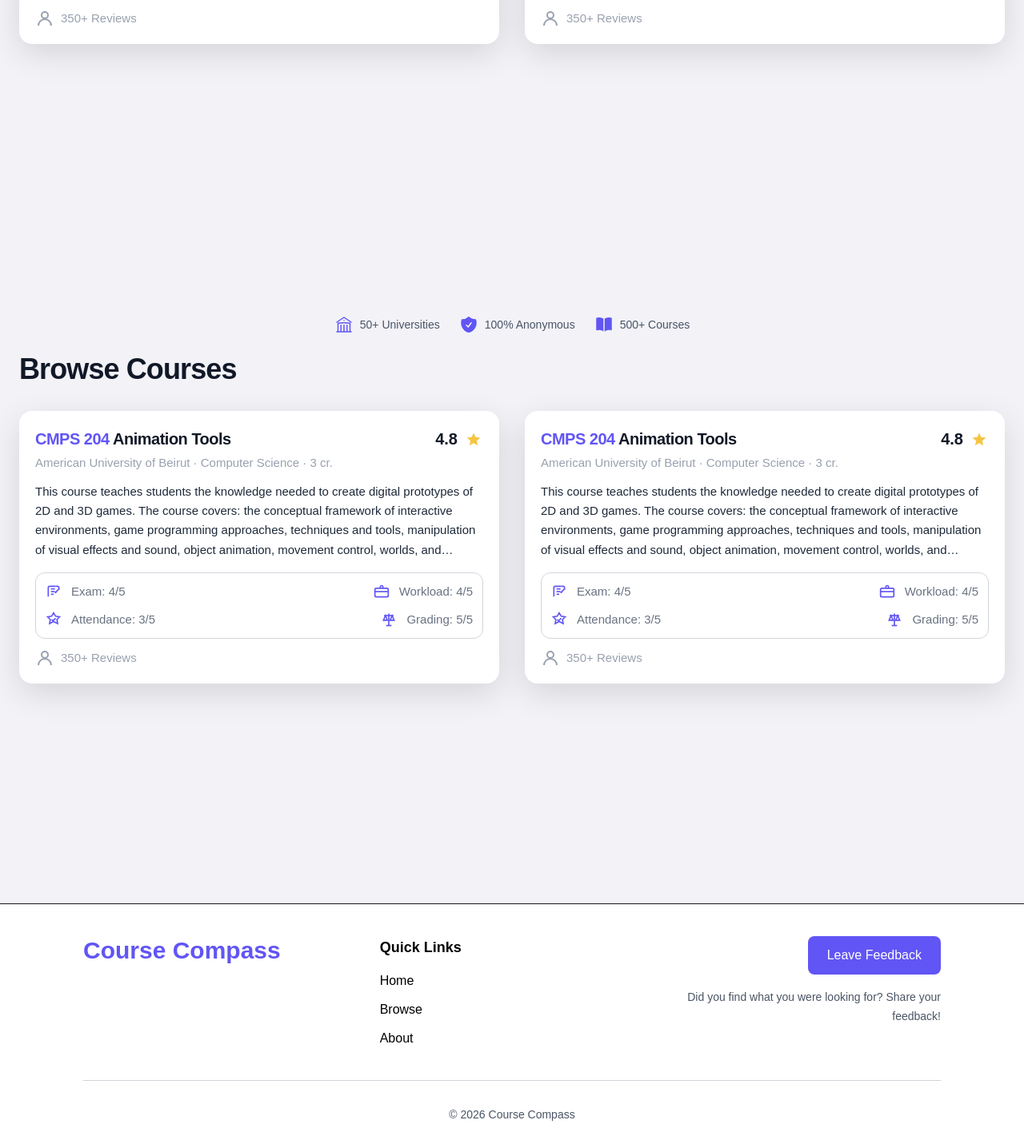
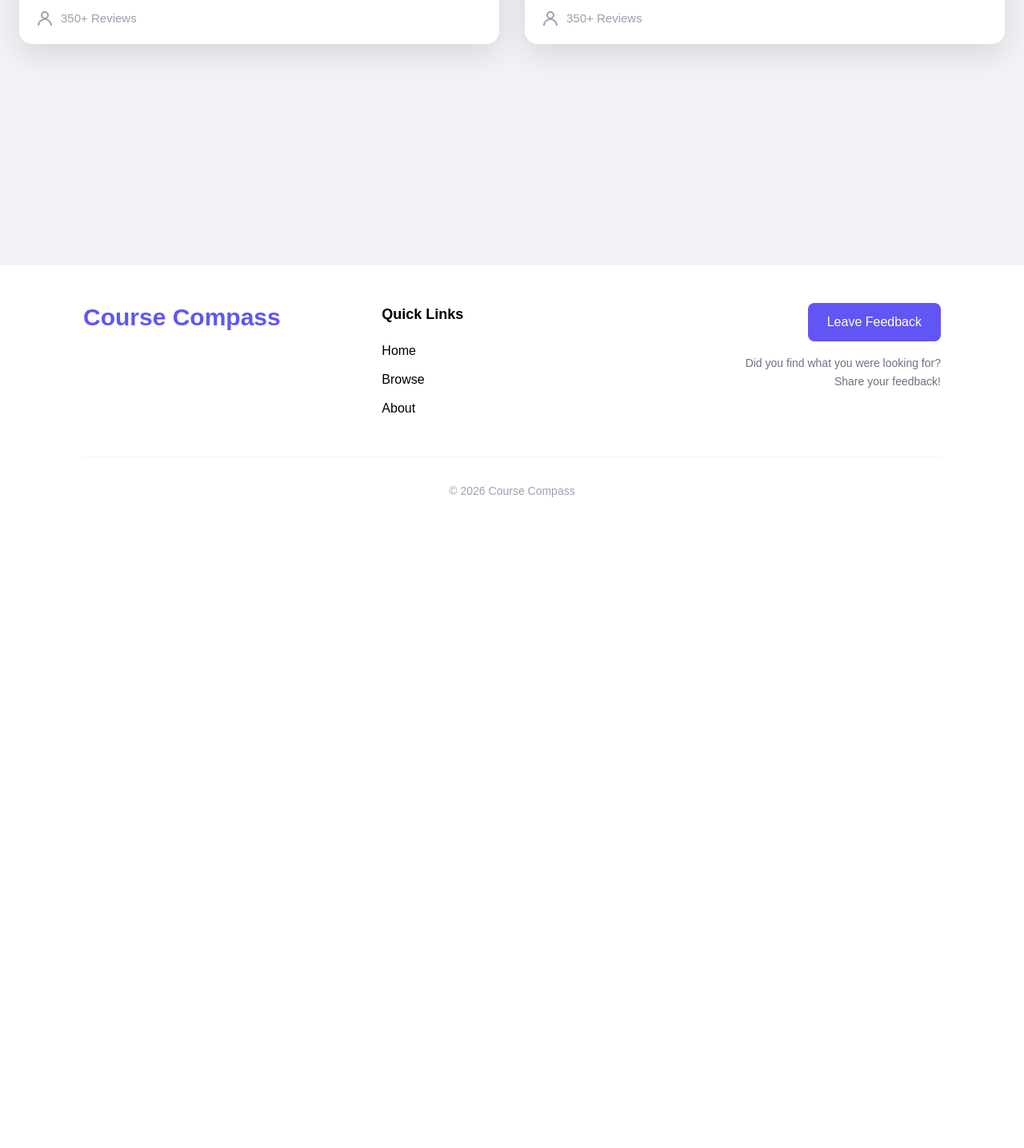
Before and after one commit to linnoureddine/techtalks-university-course-reality-check, a Next.js app: page / in a window 1280 px wide. Shown: the part 531-1967 px from the top of the page at 80% size. After the commit the page ends 1187 px from the top, so only its background shows below. Built offline with nearby package versions, Linux system fonts and the light colour scheme.

Commit message:
Fix footer component and add footer to layout

```diff
--- a/app/layout.tsx
+++ b/app/layout.tsx
@@ -2,9 +2,7 @@ import type { Metadata } from "next";
 import { Geist, Geist_Mono } from "next/font/google";
 import "./globals.css";
 import Footer from "../components/Footer";
-
 import NavBar from "../components/NavBar";
-
 
 const geistSans = Geist({
   variable: "--font-geist-sans",
@@ -29,15 +27,14 @@ export default function RootLayout({
   return (
     <html lang="en">
       <body
-        className={`${geistSans.variable} ${geistMono.variable} antialiased min-h-screen flex flex-col`}
+        className={`${geistSans.variable} ${geistMono.variable} antialiased min-h-screen flex flex-col p-0 m-0`}
       >
         <NavBar />
 
-        <main className="flex-grow">
+        <main className="flex-grow w-full">
           {children}
         </main>
 
-        {children}
         <Footer />
       </body>
     </html>
--- a/components/Footer.tsx
+++ b/components/Footer.tsx
@@ -2,44 +2,46 @@ import NavLink from "./NavLink";
 
 export default function Footer() {
   return (
-    <footer className="w-full border-t bg-white">
+    <footer className="w-full border-t border-gray-200 bg-white">
 
-      <div className="mx-auto max-w-6xl px-6 py-10 md:px-10">
-        <div className="grid grid-cols-1 gap-10 md:grid-cols-3 md:items-start">
+      <div className="mx-auto max-w-6xl px-6 py-12 md:px-10">
+
+        <div className="grid grid-cols-1 gap-12 md:grid-cols-3">
+
+
           <div className="text-center md:text-left">
-            <h2 className="text-3xl font-bold text-[#6155F5]">Course Compass</h2>
+            <h2 className="text-3xl font-bold text-[#6155F5]">
+              Course Compass
+            </h2>
           </div>
 
 
           <div className="text-center md:text-left">
-            <h3 className="mb-4 text-lg font-semibold text-black">Quick Links</h3>
-
-            <div className="flex flex-col gap-3 text-base">
+            <h3 className="mb-5 text-lg font-bold text-black">Quick Links</h3>
+            <nav className="flex flex-col gap-3">
               <NavLink href="/">Home</NavLink>
               <NavLink href="/browse">Browse</NavLink>
               <NavLink href="/about">About</NavLink>
-            </div>
+            </nav>
           </div>
 
-          <div className="text-center md:text-left">
-            <div className="flex flex-col items-center gap-4 md:items-end">
-              <button className="rounded-lg bg-[#6155F5] px-6 py-3 text-white hover:opacity-90">
-                Leave Feedback
-              </button>
-
-              <p className="max-w-xs text-sm leading-6 text-gray-600 md:text-right">
-                Did you find what you were looking for? Share your feedback!
-              </p>
-            </div>
+          <div className="flex flex-col items-center md:items-end text-center md:text-right">
+            <button className="rounded-lg bg-[#6155F5] px-6 py-3 text-white transition-opacity hover:opacity-90 font-medium">
+              Leave Feedback
+            </button>
+            <p className="mt-4 max-w-[250px] text-sm leading-relaxed text-gray-500">
+              Did you find what you were looking for? Share your feedback!
+            </p>
           </div>
         </div>
       </div>
 
       <div className="mx-auto max-w-6xl px-6 md:px-10">
-        <div className="border-t border-gray-300" />
+        <div className="border-t border-gray-100" />
       </div>
 
-      <div className="mx-auto max-w-6xl px-6 py-8 text-center text-sm text-gray-600 md:px-10">
+
+      <div className="py-8 text-center text-sm text-gray-400">
         © 2026 Course Compass
       </div>
     </footer>
```
